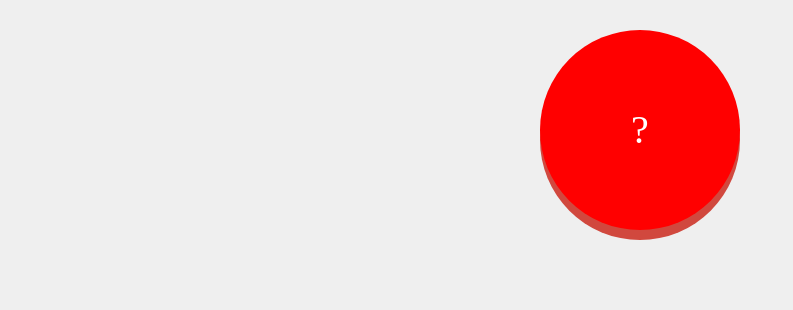
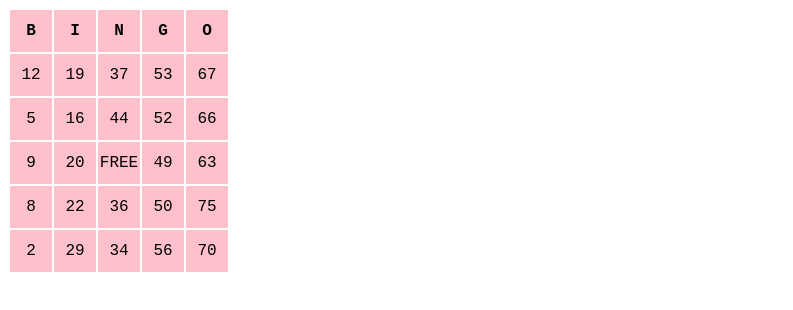
Before and after one commit to t-endo-hub/javascript_test, a plain HTML site: page index.html in a window 1280 px wide. Shown: the whole page, without its empty margins (0-793 px from the left). Drawn offline with Linux system fonts and the light colour scheme.

Commit message:
finish BINGO

```diff
--- a/css/style.css
+++ b/css/style.css
@@ -1,27 +1,11 @@
 body {
-  background-color: #efefef;
+  font-family: 'Courier New', monospace;
 }
 
-#btn {
-  width: 200px;
-  height: 200px;
-  background-color: red;
-  border-radius: 50%;
-  margin: 30px auto;
+th, td {
+  background: pink;
+  width: 40px;
+  height: 40px;
   text-align: center;
-  line-height: 200px;
-  color: white;
-  font-size: 40px;
-  cursor: pointer;
-  box-shadow: 0 10px 0 #d1483e;
-  user-select: none;
+  line-height: 40px;
 }
-
-#btn:hover{
-  opacity: 0.8;
-}
-
-#btn:active {
-  margin-top: 35px;
-  box-shadow: 0 5px 0 #d1483e;
-}
--- a/index.html
+++ b/index.html
@@ -3,11 +3,17 @@
 <head>
 	<meta charset="UTF-8">
 	<meta name="viewport" content="width=device-width, initial-scale=1.0">
-	<title>おみくじ</title>
+	<title>Bingo</title>
 	<link rel="stylesheet" href="css/style.css">
 </head>
 <body>
-	<div id="btn">?</div>
+	<table>
+		<thead>
+			<tr><th>B</th><th>I</th><th>N</th><th>G</th><th>O</th></tr>
+		</thead>
+		<tbody>
+		</tbody>
+	</table>
 
 
 	<script src="js/main.js" ></script>
--- a/js/main.js
+++ b/js/main.js
@@ -1,10 +1,44 @@
-'use strict'
+'use strict';
 
 {
-  const btn = document.getElementById('btn');
+  function createColumn(col) {
+    const source = [];
+    for (let i = 0; i < 15; i++) {
+      source[i] = i + 1 + 15 * col;
+    }
 
-  btn.addEventListener('click', () =>{
-    const results = ['大吉','中吉','凶','末吉']
-    btn.textContent = results[Math.floor(Math.random() * results.length)];
-  })
+    const column = [];
+    for (let i = 0; i < 5; i++) {
+      column[i] = source.splice(Math.floor(Math.random() * source.length), 1)[0];
+    }
+
+    return column;
+  }
+
+  const columns = [];
+  columns[0] = createColumn(0);
+  columns[1] = createColumn(1);
+  columns[2] = createColumn(2);
+  columns[3] = createColumn(3);
+  columns[4] = createColumn(4);
+  columns[2][2] = 'FREE';
+
+  const bingo = [];
+  for (let row = 0; row < 5; row++) {
+    bingo[row] = [];
+    for (let col = 0; col < 5; col++) {
+      bingo[row][col] = columns[col][row];
+    }
+  }
+  console.table(bingo);
+
+  for (let row = 0; row < 5; row++) {
+    const tr = document.createElement('tr');
+    for (let col = 0; col < 5; col++) {
+      const td = document.createElement('td');
+      td.textContent = bingo[row][col];
+      tr.appendChild(td);
+    }
+    document.querySelector('tbody').appendChild(tr);
+  }
 }
```
